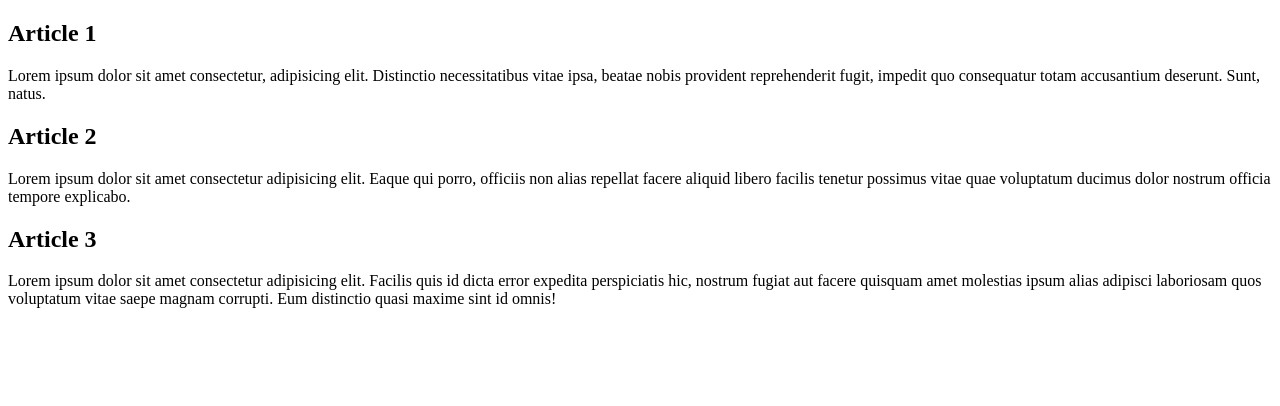
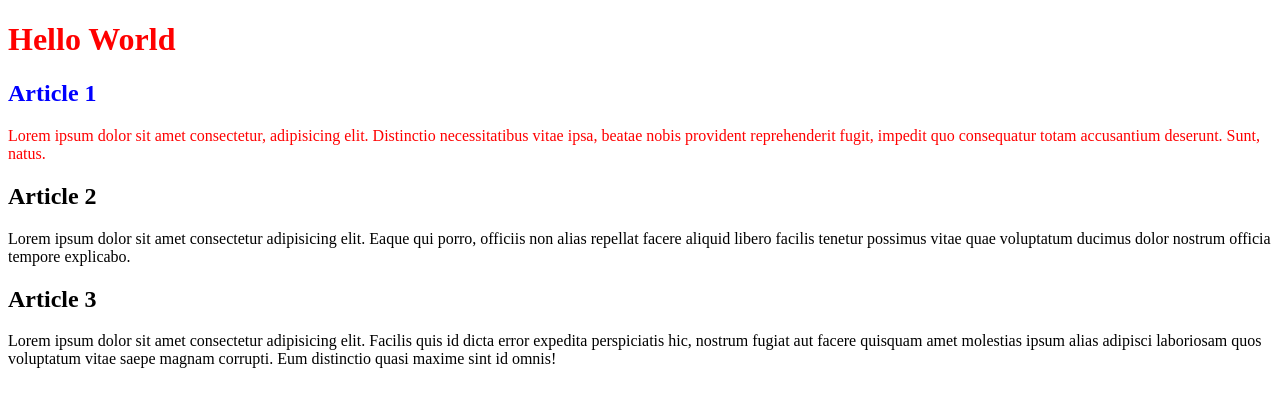
Before and after one commit to Mengsreang-Chhoeung/reactjs-youtube, a React (Vite) app in the folder learn-reactjs/: page / in a window 1280 px wide. Shown: the top 406 px of the page. Built offline with nearby package versions, Linux system fonts and the light colour scheme.

Commit message:
update test props 3

```diff
--- a/learn-reactjs/src/App.tsx
+++ b/learn-reactjs/src/App.tsx
@@ -19,7 +19,8 @@ function App() {
       <TestProps h1Description={"Hello React"} /> */}
       {/* <TestProps2 />
       <TestProps2 source="https://images.pexels.com/photos/220453/pexels-photo-220453.jpeg?auto=compress&cs=tinysrgb&w=1260&h=750&dpr=1" /> */}
-      <TestProps3 title={"Article 1"}>
+      <h1 style={{ color: 'red' }}>Hello World</h1>
+      <TestProps3 style={{ color: 'red' }} styleTitle={{ color: 'blue' }} title={"Article 1"}>
         Lorem ipsum dolor sit amet consectetur, adipisicing elit. Distinctio necessitatibus vitae ipsa, beatae nobis provident reprehenderit fugit, impedit quo consequatur totam accusantium deserunt. Sunt, natus.
       </TestProps3>
       <TestProps3 title={"Article 2"}>
--- a/learn-reactjs/src/components/TestProps/index3.tsx
+++ b/learn-reactjs/src/components/TestProps/index3.tsx
@@ -3,14 +3,16 @@ import React from "react";
 interface ArticleProps {
     title: string;
     children: React.ReactNode;
+    style?: React.CSSProperties;
+    styleTitle?: React.CSSProperties;
 }
 
 const Article: React.FC<ArticleProps> = (props) => {
-  const { title, children } = props;
+  const { title, children, style, styleTitle } = props;
 
   return (
-    <div>
-      <h2>{title}</h2>
+    <div style={style}>
+      <h2 style={styleTitle}>{title}</h2>
       <p>
         {children}
       </p>
```
